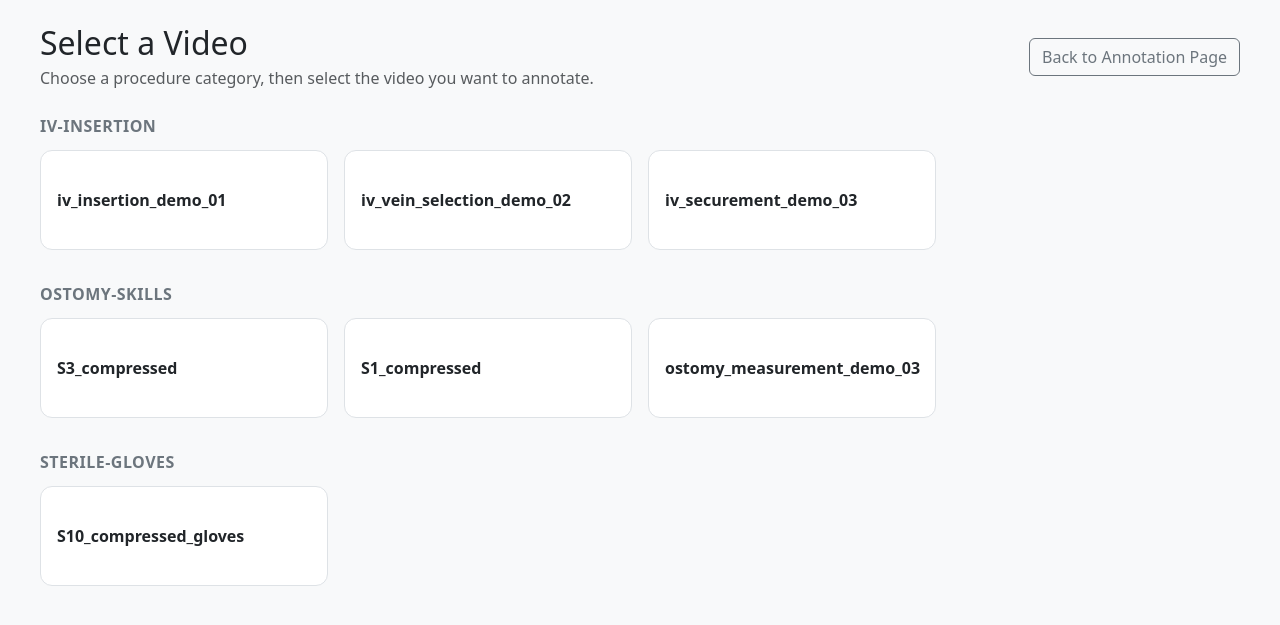
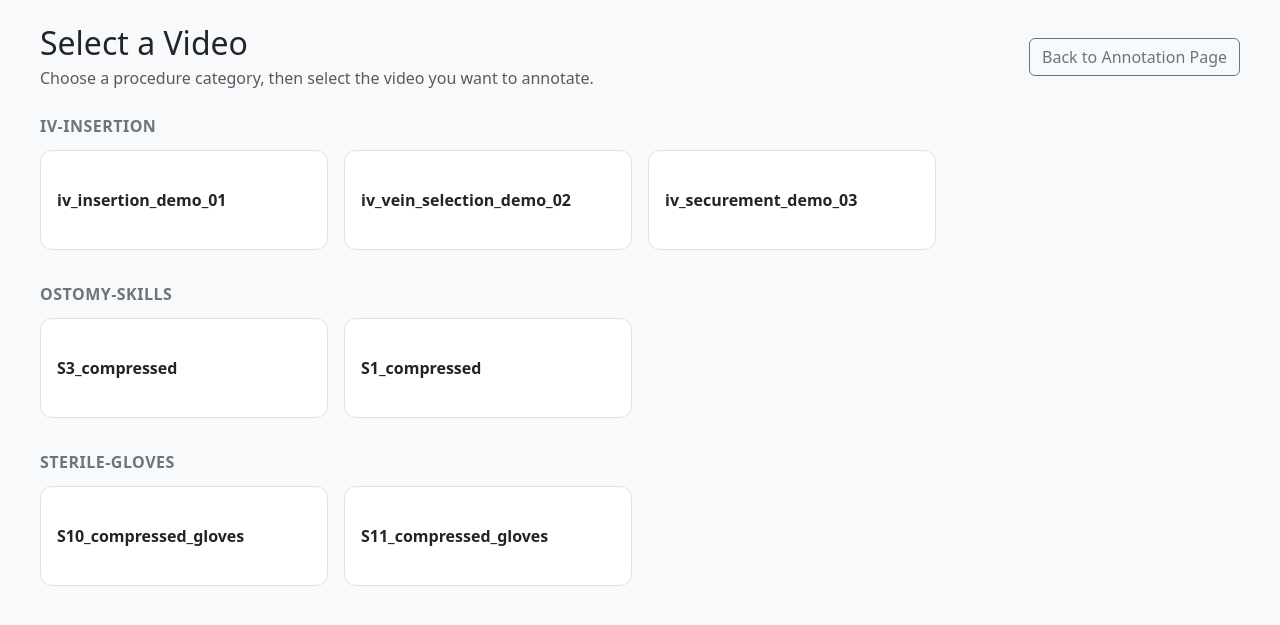
Before and after one commit to eric-tang-dev/Video_Annotation_Tool, a Flask app: page /select-video in a window 1280 px wide. Shown: the top 625 px of the page. Run offline with Flask 3, Linux system fonts and the light colour scheme.

Commit message:
increase size of screen

```diff
--- a/app.py
+++ b/app.py
@@ -45,12 +45,12 @@ KALTURA_VIDEOS = [
         "entry_id": "1_0ukvx295"
     },
     {
-        "category": "ostomy-skills",
-        "video_name": "ostomy_measurement_demo_03",
+        "category": "sterile-gloves",
+        "video_name": "S11_compressed_gloves",
         "target_id": "kaltura_player",
         "wid": "_6489582",
         "uiconf_id": 57873862,
-        "entry_id": "1_ostomy003"
+        "entry_id": "1_db5y1w1d"
     },
     {
         "category": "iv-insertion",
--- a/templates/index.html
+++ b/templates/index.html
@@ -49,7 +49,7 @@
             <!-- Video Player -->
             <div class="video-wrapper flex-grow-1 d-flex justify-content-center align-items-center w-100 bg-black">
                 {% if video_file %}
-                <div id="kaltura_player" style="width: 600px; height: 337px;"></div>
+                <div id="kaltura_player" style="width: 1000px; height: 500px;"></div>
                 <script>
                     window.kalturaPlayerInstance = KalturaPlayer.setup({
                         targetId: "kaltura_player",
```
